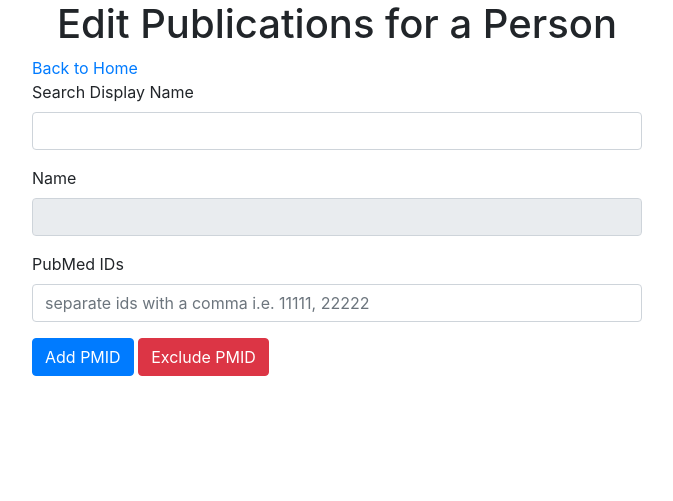
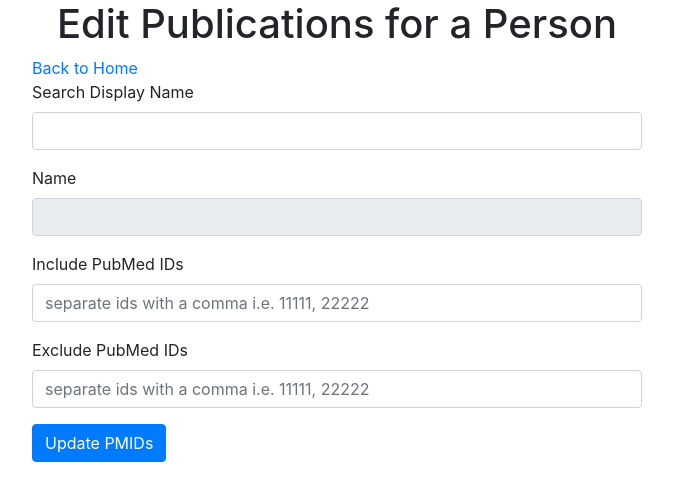
Before and after one commit to ctsit/m3c-tools, a Flask app: template templates/addpmid.html in a window 1280 px wide. Shown: the top 501 px of the page, without its empty margins (303-976 px from the left). Run offline with Flask 2, Linux system fonts and the light colour scheme; the template is opened without the code that fills it, so the values that code supplies are empty; parts of the project's set-up code (start-up, migrations or seed data) failed here and were passed over; some libraries are stand-ins or nearby versions.

Commit message:
Add existing publications to the edit publications admin page.
Add ability to view the existing publications when editing them on the
edit publication page. Changed the page from include/exclude buttons to
including two input boxes and one submit button. This means that you can remove and add
publications.

```diff
--- a/metab_admin.py
+++ b/metab_admin.py
@@ -397,6 +397,8 @@ def person_alias():
 @app.route('/addpmid', methods=['GET', 'POST'])
 def add_pmid():
     display_names = []
+    include_pubs = {}
+    exclude_pubs = {}
     cur = conn.cursor()
 
     cur.execute('SELECT display_name, id FROM people')
@@ -404,31 +406,39 @@ def add_pmid():
     for row in rows:
         display_names.append(str(row[0]) + ' | ' + str(row[1]))
 
+    cur.execute('SELECT pmid, person_id, include FROM publications')
+    rows = cur.fetchall()
+    for row in rows:
+        person_id = str(row[1])
+        if row[2]:
+            include_pubs[person_id] = include_pubs.get(person_id, []) + [row[0]]
+        else:
+            exclude_pubs[person_id] = exclude_pubs.get(person_id, []) + [row[0]]
+
     cur.close()
 
     if request.method == 'POST':
         cur = conn.cursor()
         try:
             person_id = request.form['id'].strip()
-            pmid_string = request.form['pmid'].strip()
-            pmid_list = pmid_string.replace(' ', '').split(',')
+            incl_pmid_string = request.form['inclpmid'].strip()
+            incl_pmid_list = incl_pmid_string.replace(' ', '').split(',')
+            excl_pmid_string = request.form['exclpmid'].strip()
+            excl_pmid_list = excl_pmid_string.replace(' ', '').split(',')
 
-            if person_id is '':
+            if person_id == '':
                 flash('Please search and select someone')
                 return redirect(request.url)
 
-            if pmid_string is '':
-                flash('Please enter a PMID')
-                return redirect(request.url)
+            cur.execute('DELETE FROM publications WHERE person_id = %s', (int(person_id),))
 
-            for pmid in pmid_list:
-                if 'include' in request.form:
-                    cur.execute("INSERT INTO publications (pmid, person_id, include) VALUES (%s, %s, %s) ON CONFLICT (pmid, person_id) DO UPDATE SET include='t'", (pmid, int(person_id), True))
-                elif 'exclude' in request.form:
-                    cur.execute("INSERT INTO publications (pmid, person_id, include) VALUES (%s, %s, %s) ON CONFLICT (pmid, person_id) DO UPDATE SET include='f'", (pmid, int(person_id), False))
+            for pmid in incl_pmid_list:
+                cur.execute("INSERT INTO publications (pmid, person_id, include) VALUES (%s, %s, %s) ON CONFLICT (pmid, person_id) DO UPDATE SET include='t'", (pmid, int(person_id), True))
+            for pmid in excl_pmid_list:
+                cur.execute("INSERT INTO publications (pmid, person_id, include) VALUES (%s, %s, %s) ON CONFLICT (pmid, person_id) DO UPDATE SET include='f'", (pmid, int(person_id), False))
 
             conn.commit()
-            flash('PMID(s) ' + pmid_string + ' modified for ' + request.form['name'].strip())
+            flash(f'PMID(s) incl:{incl_pmid_string}, excl:{excl_pmid_string} modified for {request.form["name"].strip()}')
         except Exception as e:
             print(e)
             conn.rollback()
@@ -437,7 +447,7 @@ def add_pmid():
             cur.close()
         return redirect(request.url)
 
-    return render_template('addpmid.html', dispNameList=display_names)
+    return render_template('addpmid.html', dispNameList=display_names, include_pubs=include_pubs, exclude_pubs=exclude_pubs)
 
 
 def main():
--- a/templates/addpmid.html
+++ b/templates/addpmid.html
@@ -38,24 +38,42 @@
                 <input hidden readonly id=id type=text name=id>
 
                 <div class="form-group">
-                    <label>PubMed IDs</label>
-                    <input class="form-control" type=text name=pmid placeholder="separate ids with a comma i.e. 11111, 22222">
+                    <label>Include PubMed IDs</label>
+                    <input id="inclpmid" class="form-control" type=text name=inclpmid placeholder="separate ids with a comma i.e. 11111, 22222">
                 </div>
 
-                <button class="btn btn-primary" type=submit name=include>Add PMID</button>
-                <button class="btn btn-danger" type=submit name=exclude>Exclude PMID</button>
+                <div class="form-group">
+                    <label>Exclude PubMed IDs</label>
+                    <input id="exclpmid" class="form-control" type=text name=exclpmid placeholder="separate ids with a comma i.e. 11111, 22222">
+                </div>
+
+                <button class="btn btn-primary" type=submit name=include>Update PMIDs</button>
             </form>
         </div>
         <script>
+            const include_data = JSON.parse('{{include_pubs | tojson | safe}}');
+            const exclude_data = JSON.parse('{{exclude_pubs | tojson | safe}}');
             const displayNameInput = document.getElementById('searchInput');
             const displayNames = [...document.getElementById('displaynames').childNodes].filter(name => name.value).map(name => name.value);
             const name = document.getElementById('name');
             const id = document.getElementById('id');
+            const inclpmid = document.getElementById('inclpmid');
+            const exclpmid = document.getElementById('exclpmid');
             displayNameInput.addEventListener('change', (e) => {
                 if (displayNames.includes(e.srcElement.value)) {
                     const splitName = e.srcElement.value.split('|');
-                    name.value = splitName[0];
-                    id.value = splitName[1];
+                    const nameValue = splitName[0].trim();
+                    const idValue = splitName[1].trim();
+                    name.value = nameValue;
+                    id.value = idValue;
+                    inclpmid.value = '';
+                    exclpmid.value = '';
+                    if (include_data[idValue]) {
+                        inclpmid.value = include_data[idValue];
+                    }
+                    if (exclude_data[idValue]) {
+                        exclpmid.value = exclude_data[idValue];
+                    }
                 }
             });
         </script>
```
